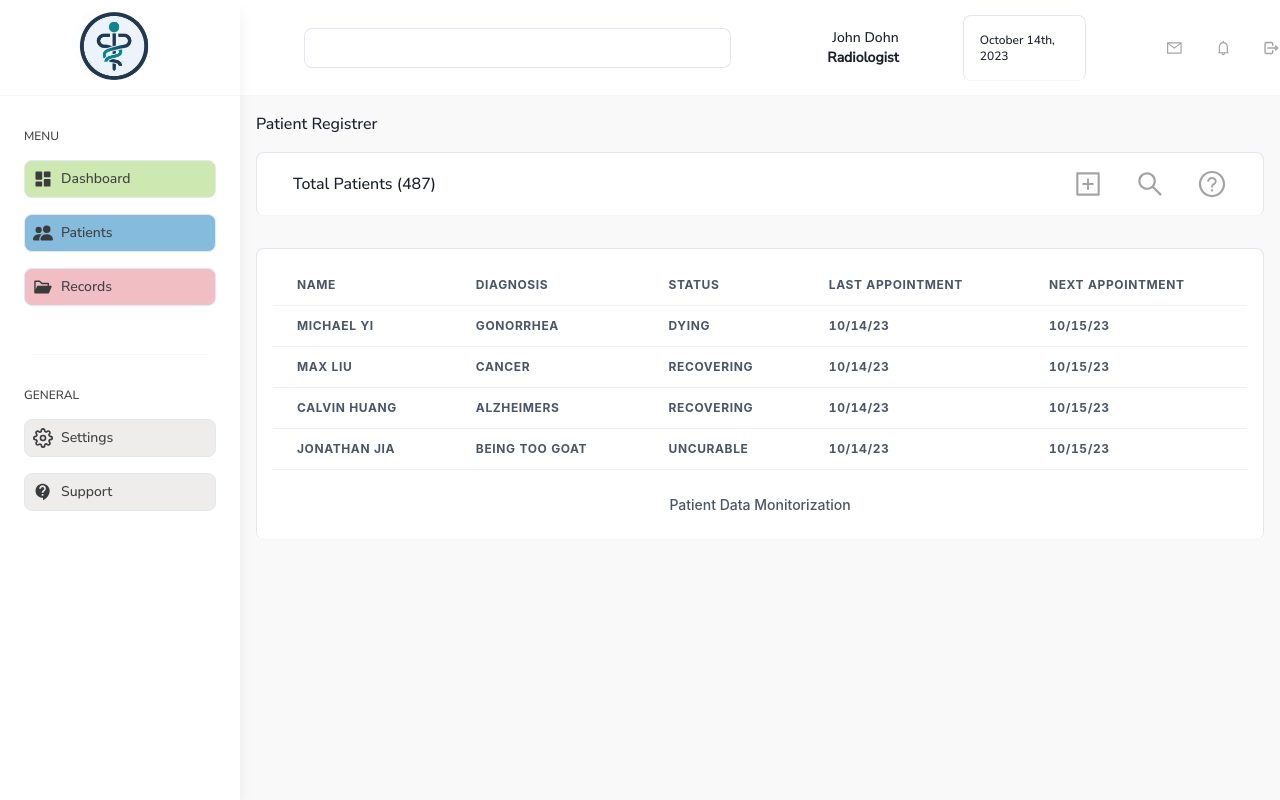
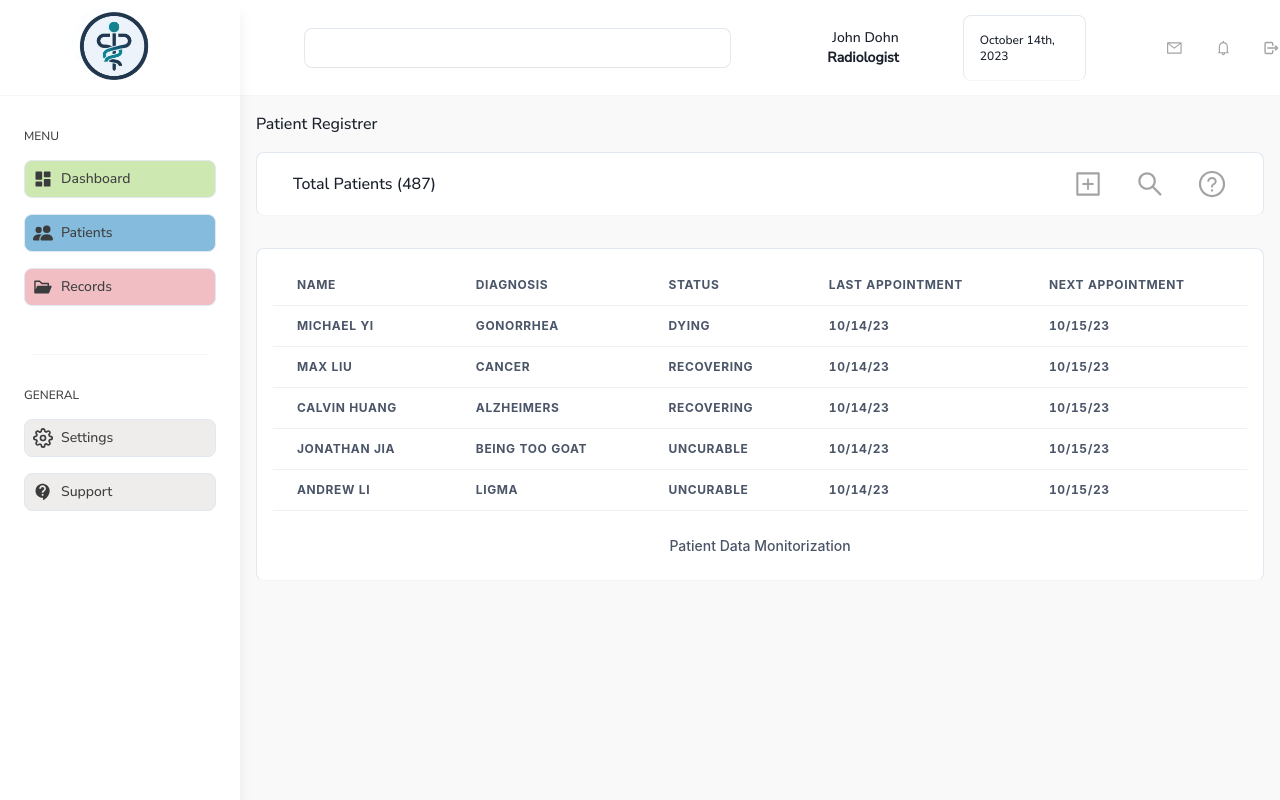
Before and after one commit to michaelhyi/scribeai, a Next.js app in the folder client/: page /patients in a window 1280 px wide. Built offline with nearby package versions, Linux system fonts and the light colour scheme.

Commit message:
Added new Total Patient on Dashboard

```diff
--- a/client/package.json
+++ b/client/package.json
@@ -16,10 +16,12 @@
     "@emotion/react": "^11.11.1",
     "@emotion/styled": "^11.11.0",
     "axios": "^1.5.1",
+    "body-parser": "^1.20.2",
     "date-fns": "^2.30.0",
     "framer-motion": "^10.16.4",
     "next": "13.5.4",
     "node-tesseract-ocr": "^2.2.1",
+    "openai": "^4.12.1",
     "query-string": "^8.1.0",
     "react": "^18",
     "react-datepicker": "^4.20.0",
@@ -27,9 +29,7 @@
     "react-dropzone": "14.2.3",
     "react-hook-form": "^7.47.0",
     "react-icons": "^4.11.0",
-    "tesseract.js": "^5.0.2",
-    "openai": "^4.12.1",
-    "body-parser": "^1.20.2"
+    "tesseract.js": "^5.0.2"
   },
   "devDependencies": {
     "@types/node": "^20",
--- /dev/null
+++ b/client/src/components/TotalPatients.tsx
@@ -0,0 +1,25 @@
+import React from "react";
+import { patients} from "@/data/patients";
+import { BsThreeDots } from 'react-icons/bs';
+
+const PatientLength: number = patients.length;
+
+const TotalPatients = () => {
+  return (
+    <div className="pt-4 px-4">
+      <div className="mt-4 w-96 bg-white border-b-neutral-100 border-[1px] p-4 rounded-lg float-right" >
+        <h1 className="flex justify-between">
+            Total Patients
+            <BsThreeDots color="#a3a3a3" size={20}/>
+
+        </h1>
+
+        <h2 className="text-4xl">{ PatientLength } </h2>
+
+
+      </div>
+    </div>
+  );
+};
+
+export default TotalPatients;
--- a/client/src/data/patients.ts
+++ b/client/src/data/patients.ts
@@ -27,4 +27,11 @@ export const patients = [
     LastAppointment: "10/14/23",
     NextAppointment: "10/15/23",
   },
+  {
+    Name: "Andrew Li",
+    Diagnosis: "Ligma",
+    Status: "Uncurable",
+    LastAppointment: "10/14/23",
+    NextAppointment: "10/15/23",
+  },
 ];
--- a/client/src/pages/index.tsx
+++ b/client/src/pages/index.tsx
@@ -1,5 +1,6 @@
 import { Inter } from "next/font/google";
 import Container from "../components/Container";
+import TotalPatients from "@/components/TotalPatients";
 
 const inter = Inter({ subsets: ["latin"] });
 
@@ -7,6 +8,7 @@ export default function Home() {
   return (
     <Container>
       <div>home</div>
+      <TotalPatients/>
     </Container>
   );
 }
```
Also changed, not shown: 1 other file (tests, documents, lock files or other folders).
